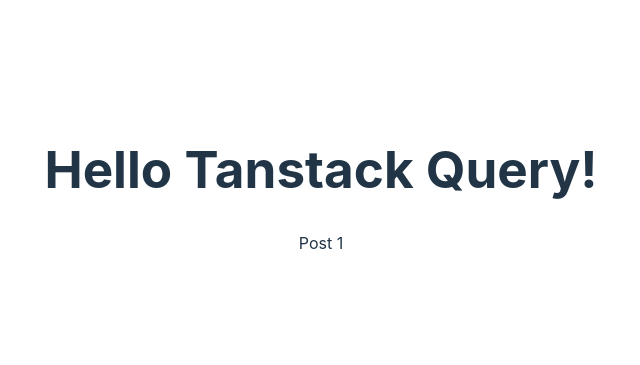
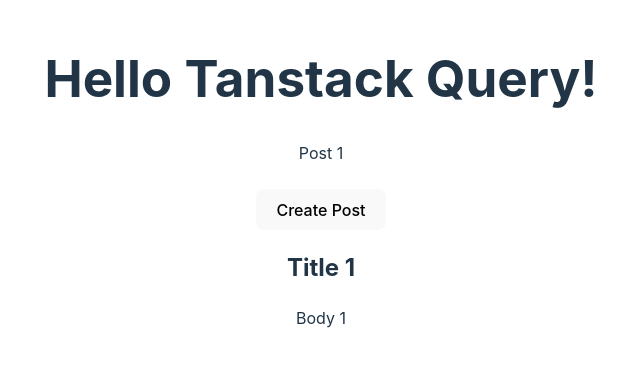
Before and after one commit to Drakkarrr/tanstack-query-crud, a React (Vite) app: page /post/1 in a window 1280 px wide. Shown: the part 219-584 px from the top of the page, without its empty margins (319-959 px from the left). Built offline with nearby package versions, Linux system fonts and the light colour scheme; data requests are answered from the project's data file.

Commit message:
successfully fetch eact post title and body to post component

```diff
--- a/src/pages/Post.jsx
+++ b/src/pages/Post.jsx
@@ -6,23 +6,28 @@
   const { id } = useParams();
 
   const {
-    data: posts,
+    data: post,
     isLoading,
     isError,
     error,
   } = useQuery({
-    queryKey: ['posts'],
+    queryKey: ['posts', id],
     queryFn: () => fetchPost(id),
   });
 
   if (isLoading) return <div>Loading...</div>;
   if (isError) return <div>{error.message}</div>;
 
-  console.log(posts);
+  console.log(post);
 
   return (
     <>
-      <div>Post {id}</div>
+      <div>
+        Post {id} <br /> <br />
+        <button>Create Post</button>
+        <h2>{post.title}</h2>
+        <p>{post.body}</p>
+      </div>
     </>
   );
 };
```
